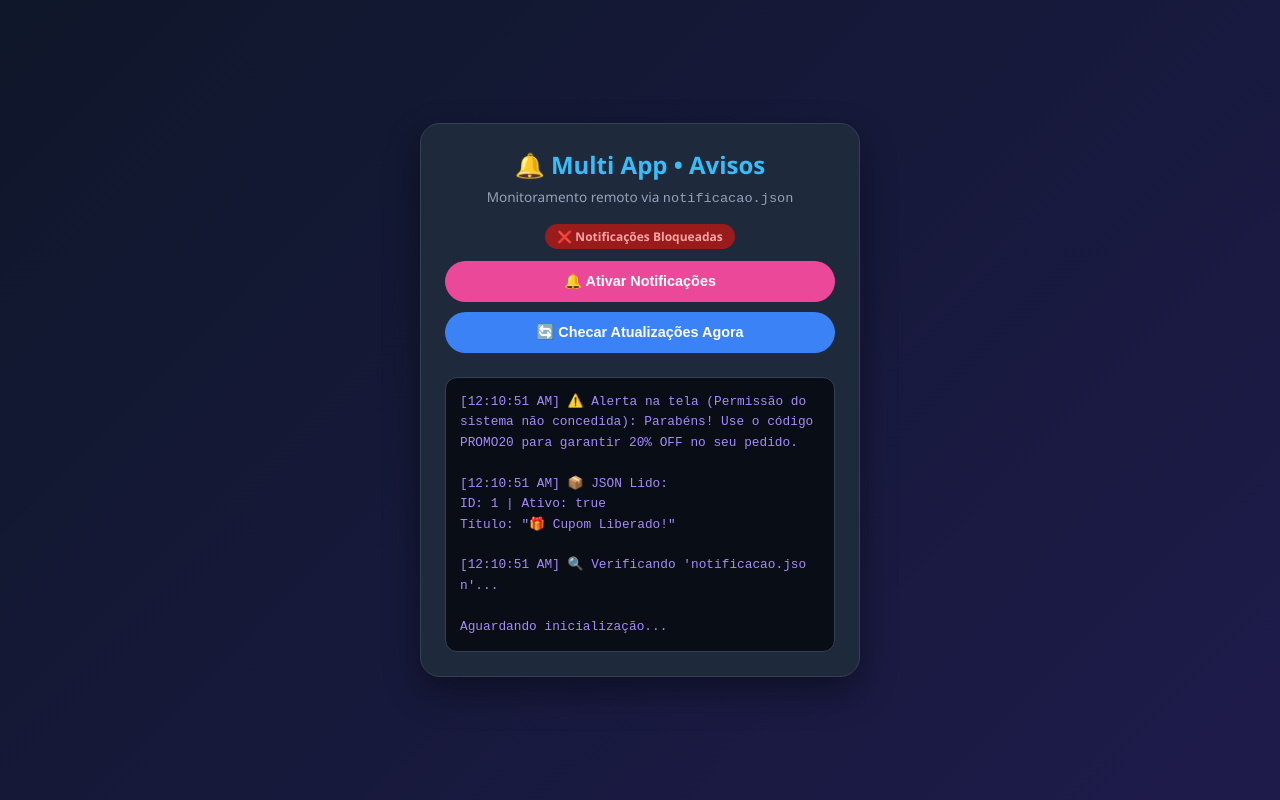
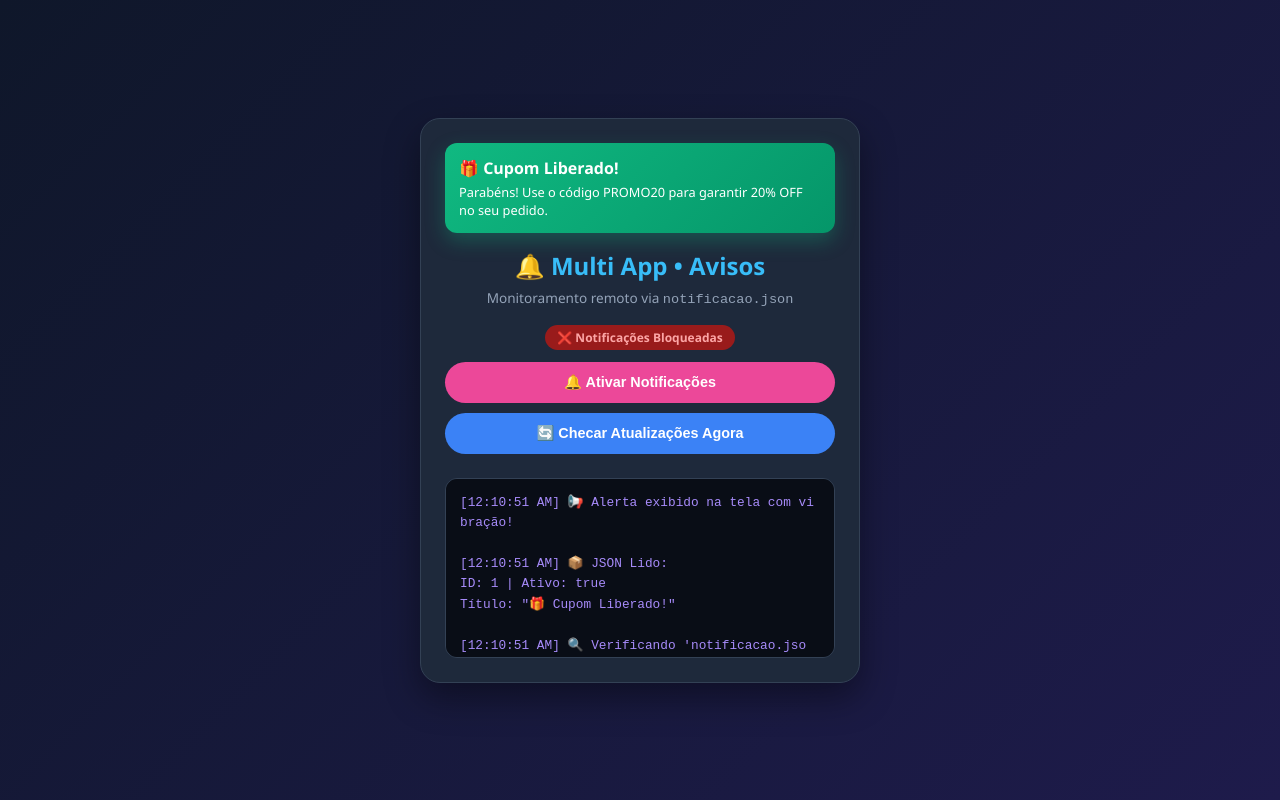
Before and after one commit to almeida-cma/notifica, a plain HTML site: page index.html in a window 1280 px wide. Drawn offline with Linux system fonts and the light colour scheme.

Commit message:
Update index.html

```diff
--- a/index.html
+++ b/index.html
@@ -26,6 +26,7 @@
             width: 100%;
             text-align: center;
             box-shadow: 0 15px 35px rgba(0,0,0,0.4);
+            position: relative;
         }
 
         h1 { font-size: 1.5rem; color: #38bdf8; margin-bottom: 6px; }
@@ -47,6 +48,24 @@
         .btn:hover { opacity: 0.9; transform: scale(1.02); }
         .btn.sec { background: #3b82f6; }
 
+        /* Banner de Notificação Flutuante no topo */
+        #banner-notif {
+            display: none;
+            background: linear-gradient(135deg, #10b981, #059669);
+            color: white;
+            padding: 14px;
+            border-radius: 12px;
+            margin-bottom: 16px;
+            text-align: left;
+            animation: slideDown 0.3s ease-out;
+            box-shadow: 0 8px 20px rgba(16, 185, 129, 0.3);
+        }
+
+        @keyframes slideDown {
+            from { opacity: 0; transform: translateY(-10px); }
+            to { opacity: 1; transform: translateY(0); }
+        }
+
         .terminal-box {
             background: #090d16;
             border: 1px solid #334155;
@@ -60,6 +79,8 @@
             margin-top: 14px;
             white-space: pre-wrap;
             word-break: break-all;
+            max-height: 180px;
+            overflow-y: auto;
         }
 
         .badge-status {
@@ -78,11 +99,17 @@
 <body>
 
     <div class="app-card">
+        <!-- Banner de Notificação Flutuante (In-App) -->
+        <div id="banner-notif">
+            <strong id="banner-titulo">🔔 Novo Aviso</strong>
+            <p id="banner-msg" style="font-size:0.8rem; margin-top:4px;"></p>
+        </div>
+
         <h1>🔔 Multi App &bull; Avisos</h1>
         <p class="sub">Monitoramento remoto via <code>notificacao.json</code></p>
 
         <div id="badge-perm" class="badge-status badge-pendente">
-            Permissão: Pendente
+            Verificando sistema...
         </div>
 
         <button class="btn" id="btn-perm" onclick="solicitarPermissao()">
@@ -101,18 +128,21 @@
         const badgePerm = document.getElementById("badge-perm");
         const btnPerm = document.getElementById("btn-perm");
 
-        // 1. ATUALIZA O STATUS DA PERMISSÃO NA TELA
+        // 1. ATUALIZA O STATUS DO SISTEMA
         function atualizarBadge() {
-            if (!("Notification" in window)) {
-                badgePerm.className = "badge-status badge-bloqueado";
-                badgePerm.innerText = "Notification API não suportada";
+            // Se estiver rodando dentro do APK com a Ponte Nativa Java
+            if (window.AndroidBridge && typeof window.AndroidBridge.dispararNotificacao === "function") {
+                badgePerm.className = "badge-status badge-ok";
+                badgePerm.innerText = "✅ APK Nativo (Ponte Java Conectada)";
                 btnPerm.style.display = "none";
                 return;
             }
 
+            // Se estiver rodando no navegador com suporte Web
+            if ("Notification" in window) {
                 if (Notification.permission === "granted") {
                     badgePerm.className = "badge-status badge-ok";
-                badgePerm.innerText = "✅ Notificações Ativadas";
+                    badgePerm.innerText = "✅ Notificações Web Ativadas";
                     btnPerm.style.display = "none";
                 } else if (Notification.permission === "denied") {
                     badgePerm.className = "badge-status badge-bloqueado";
@@ -121,9 +151,15 @@
                     badgePerm.className = "badge-status badge-pendente";
                     badgePerm.innerText = "⚠️ Permissão Pendente";
                 }
+            } else {
+                // Fallback para WebViews sem ponte
+                badgePerm.className = "badge-status badge-ok";
+                badgePerm.innerText = "📱 Modo Móvel (Notificações em Tela)";
+                btnPerm.style.display = "none";
+            }
         }
 
-        // 2. SOLICITAR PERMISSÃO AO USUÁRIO
+        // 2. SOLICITAR PERMISSÃO (NO NAVEGADOR OU NO APK)
         async function solicitarPermissao() {
             if ("Notification" in window) {
                 const res = await Notification.requestPermission();
@@ -134,6 +170,8 @@
                 } else {
                     log("❌ Permissão negada pelo usuário.");
                 }
+            } else {
+                log("ℹ️ Ambiente móvel: notificações ativas via tela e vibração.");
             }
         }
 
@@ -142,7 +180,6 @@
             log("🔍 Verificando 'notificacao.json'...");
 
             try {
-                // Adiciona timestamp para evitar cache do navegador/GitHub Pages
                 const resposta = await fetch("./notificacao.json?t=" + Date.now());
                 if (!resposta.ok) throw new Error("Status HTTP " + resposta.status);
 
@@ -152,12 +189,11 @@
                 if (dados.notificacao === true) {
                     const ultimoIdLido = localStorage.getItem("ultimo_id_notificacao");
 
-                    // Dispara apenas se for um ID novo (ainda não exibido)
                     if (String(dados.id) !== String(ultimoIdLido)) {
-                        dispararNotificacaoNativa(dados);
+                        dispararNotificacao(dados);
                         localStorage.setItem("ultimo_id_notificacao", String(dados.id));
                     } else {
-                        log("ℹ️ Esta notificação (ID " + dados.id + ") já foi exibida anteriormente.");
+                        log("ℹ️ Notificação ID " + dados.id + " já foi exibida anteriormente.");
                     }
                 } else {
                     log("ℹ️ Nenhuma notificação ativa no momento ('notificacao': false).");
@@ -168,22 +204,39 @@
             }
         }
 
-        // 4. DISPARA O ALERTA NATIVO + VIBRAÇÃO NO CELULAR
-        function dispararNotificacaoNativa(dados) {
-            // Vibração no motor do Android (se disponível)
+        // 4. DISPARA A NOTIFICAÇÃO (NATIVA JAVA, WEB OU BANNER NA TELA)
+        function dispararNotificacao(dados) {
+            // Vibração no celular
             if ("vibrate" in navigator) {
                 navigator.vibrate([100, 50, 100]);
             }
 
+            // Exibe o Banner visual dentro do app
+            const banner = document.getElementById("banner-notif");
+            document.getElementById("banner-titulo").innerText = dados.titulo;
+            document.getElementById("banner-msg").innerText = dados.mensagem;
+            banner.style.display = "block";
+
+            // A. Tenta disparar via Ponte Nativa Java do APK (Barra do Android)
+            if (window.AndroidBridge && typeof window.AndroidBridge.dispararNotificacao === "function") {
+                window.AndroidBridge.dispararNotificacao(dados.titulo, dados.mensagem);
+                log("🚀 Notificação enviada para a Barra do Android via Ponte Nativa!");
+                return;
+            }
+
+            // B. Tenta disparar via Notification API Web (Desktop/Navegador)
             if ("Notification" in window && Notification.permission === "granted") {
+                try {
                     new Notification(dados.titulo, {
                         body: dados.mensagem,
                         icon: "https://cdn-icons-png.flaticon.com/512/726/726476.png"
                     });
-                log("🚀 Notificação enviada para a barra do sistema!");
-            } else {
-                log("⚠️ Alerta na tela (Permissão do sistema não concedida): " + dados.mensagem);
+                    log("🚀 Notificação Web disparada!");
+                    return;
+                } catch (e) {}
             }
+
+            log("📢 Alerta exibido na tela com vibração!");
         }
 
         function log(msg) {
@@ -191,11 +244,10 @@
             logBox.innerText = `[${hora}] ${msg}\n\n` + logBox.innerText;
         }
 
-        // 5. INICIALIZAÇÃO E CHECAGEM AUTOMÁTICA
+        // 5. INICIALIZAÇÃO E MONITORAMENTO A CADA 15 SEGUNDOS
         window.addEventListener("DOMContentLoaded", () => {
             atualizarBadge();
             verificarNotificacoesRemotas();
-            // Checa automaticamente a cada 15 segundos
             setInterval(verificarNotificacoesRemotas, 15000);
         });
     </script>
```
Lines whose indentation alone changed are shown as unchanged.
